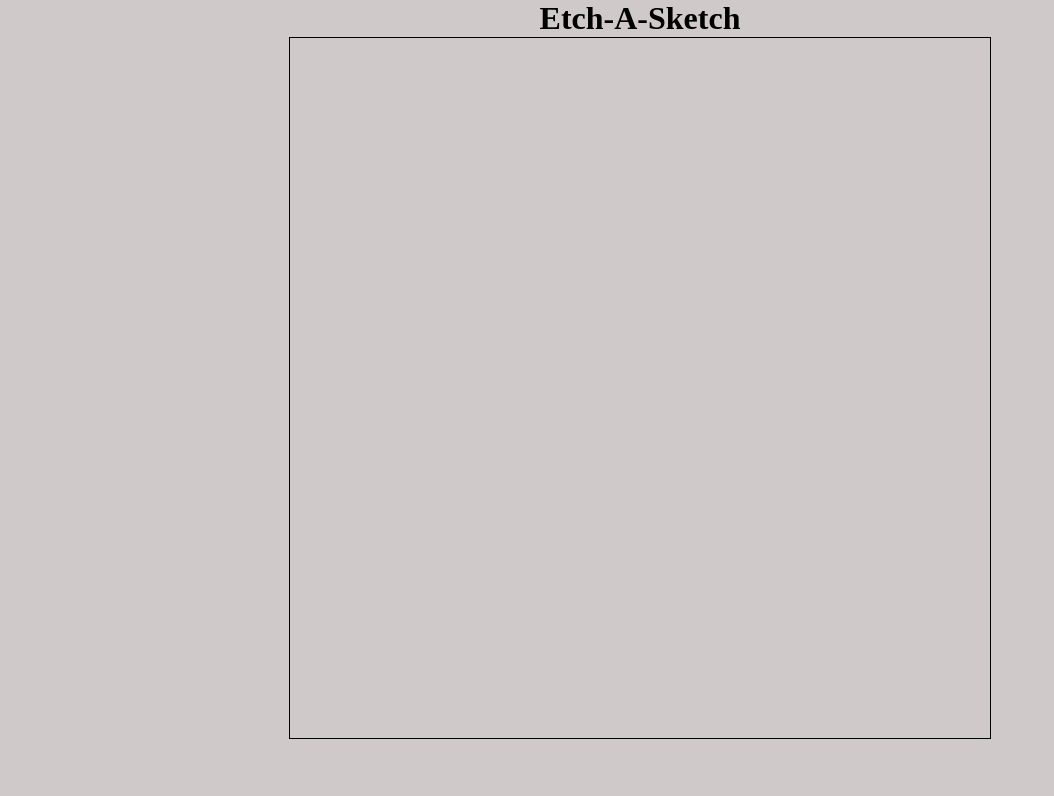
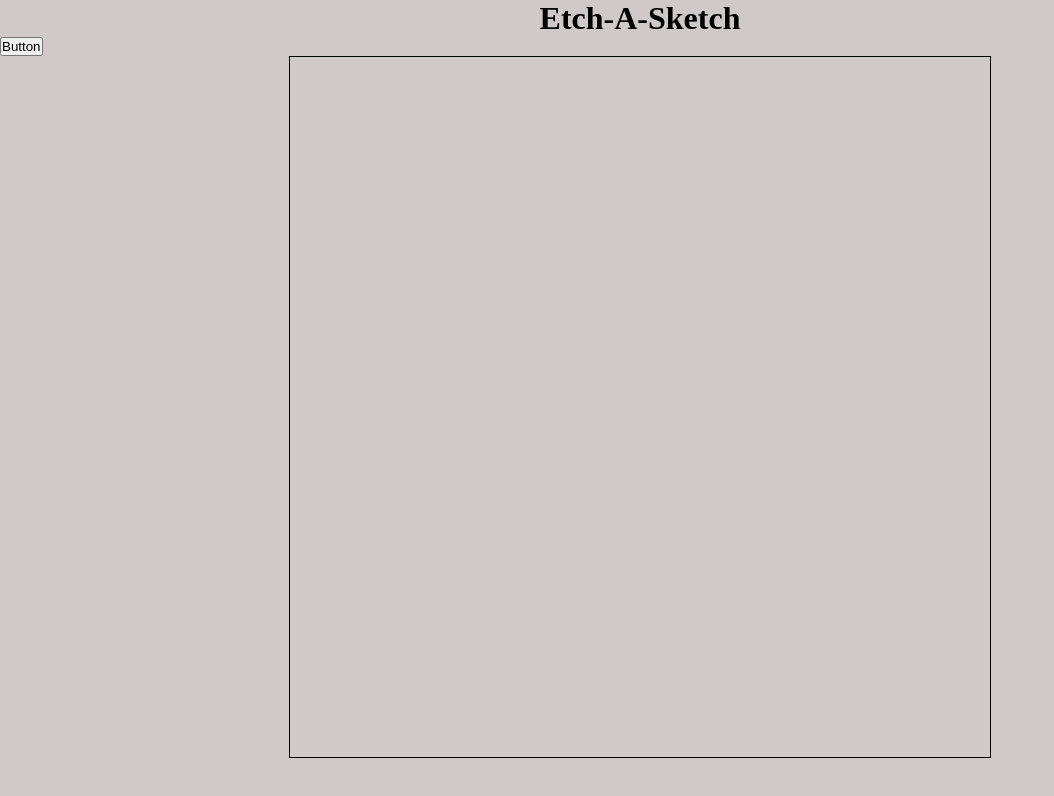
Before and after one commit to fab44-cloud/etch-a-sketch, a plain HTML site: page index.html in a window 1280 px wide. Shown: the whole page, without its empty margins (0-1054 px from the left). Drawn offline with Linux system fonts and the light colour scheme.

Commit message:
Add button for changing the grid size

```diff
--- a/index.html
+++ b/index.html
@@ -9,6 +9,7 @@
   </head>
   <body>
     <h1>Etch-A-Sketch</h1>
+    <button id="button">Button</button>
     <div id="container"></div>
   </body>
 </html>
```
